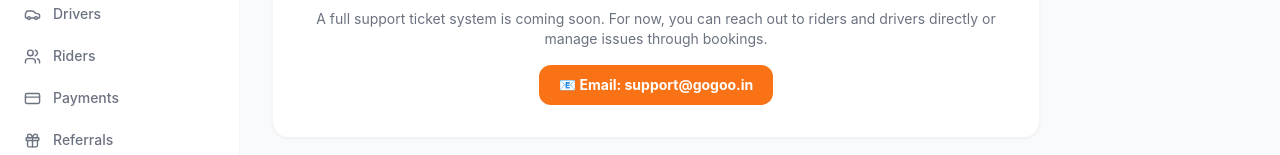
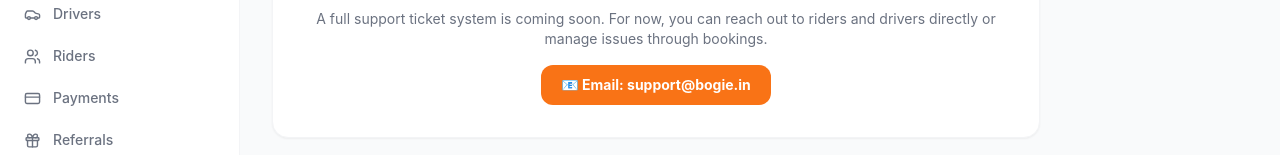
Before and after one commit to Anjali-534/gogoo-dashboard, a Next.js app: page /dashboard/support in a window 1280 px wide. Shown: the part 239-394 px from the top of the page. Built offline with nearby package versions, Linux system fonts and the light colour scheme; no server answers; sample sign-in values are in the browser's storage.

Commit message:
fix: bogie.in is the canonical domain everywhere

```diff
--- a/app/dashboard/support/page.tsx
+++ b/app/dashboard/support/page.tsx
@@ -35,9 +35,9 @@ export default function SupportPage() {
           A full support ticket system is coming soon. For now, you can reach out to riders and drivers
           directly or manage issues through bookings.
         </p>
-        <a href="mailto:support@gogoo.in"
+        <a href="mailto:support@bogie.in"
           className="inline-flex items-center gap-2 px-5 py-2.5 bg-orange-500 text-white rounded-xl text-sm font-bold hover:bg-orange-600 transition">
-          📧 Email: support@gogoo.in
+          📧 Email: support@bogie.in
         </a>
       </div>
 
```
